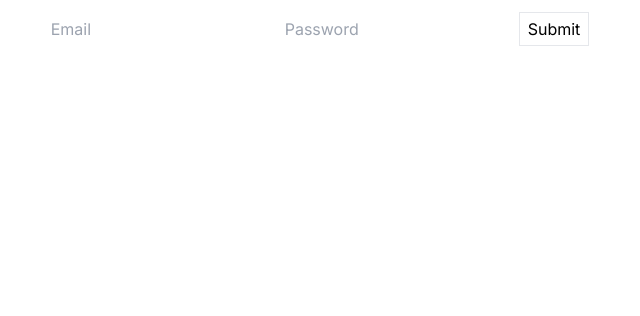
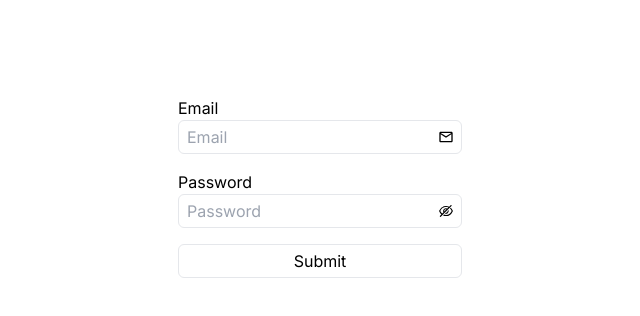
Before and after one commit to thitiphongD/my-shop, a Next.js app: page /en/auth/sign-in in a window 1280 px wide. Shown: the top 316 px of the page, without its empty margins (320-960 px from the left). Built offline with nearby package versions, Linux system fonts and the light colour scheme; no server answers.

Commit message:
fix ui from field

```diff
--- a/src/app/[locale]/auth/sign-in/page.tsx
+++ b/src/app/[locale]/auth/sign-in/page.tsx
@@ -8,12 +8,12 @@ import React, { useState } from "react";
 import { z } from "zod";
 import { zodResolver } from "@hookform/resolvers/zod";
 import FormField from "../../components/form/FormField";
+import { MdOutlineMail } from "react-icons/md";
+
 type SignInForm = z.infer<typeof loginUserSchema>;
 
 const SignInPage = () => {
   const router = useRouter();
-
-  const [isSubmit, setIsSubmit] = useState<boolean>(false);
 
   const {
     register,
@@ -25,35 +25,36 @@ const SignInPage = () => {
 
   const onSubmit = handleSubmit(async (data) => {
     console.log(data);
-    // const email = data.email;
-    // const password = data.password;
-    // try {
-    //   setIsSubmit(true);
-    //   const result = await signIn("credentials", {
-    //     redirect: false,
-    //     email,
-    //     password,
-    //   });
-    //   if (result?.error) {
-    //     console.error("error", result?.error);
-    //     setIsSubmit(false);
-    //     return false;
-    //   }
-    //   router.push("/profile");
-    // } catch (error) {
-    //   setIsSubmit(false);
-    // }
+    const email = data.email;
+    const password = data.password;
+    try {
+      const result = await signIn("credentials", {
+        redirect: false,
+        email,
+        password,
+      });
+      if (result?.error) {
+        console.error("error", result?.error);
+        return false;
+      }
+      router.push("/");
+    } catch (error) {
+      console.log(error);
+    }
   });
 
   return (
-    <div className="flex justify-center">
+    <div className="flex min-h-screen flex-col items-center justify-between py-24">
       <form className="space-y-3" onSubmit={onSubmit}>
+        <div className="grid col-auto">
           <FormField
-          type="email"
+            type="text"
             placeholder="Email"
             name="email"
             register={register}
             error={errors.email}
+            label="Email"
+            icon={<MdOutlineMail />}
           />
           <FormField
             type="password"
@@ -61,10 +62,11 @@ const SignInPage = () => {
             name="password"
             register={register}
             error={errors.password}
+            label="Password"
+            togglePasswordVisibility={true}
           />
-        <button type="submit" className="submit-button">
-          Submit
-        </button>
+          <button type="submit">Submit</button>
+        </div>
       </form>
     </div>
   );
--- a/src/app/[locale]/components/form/FormField.tsx
+++ b/src/app/[locale]/components/form/FormField.tsx
@@ -1,5 +1,6 @@
-import React from "react";
+import React, { useState } from "react";
 import { FormFieldProps } from "../../types/types";
+import { AiOutlineEye, AiOutlineEyeInvisible } from "react-icons/ai";
 
 const FormField: React.FC<FormFieldProps> = ({
   type,
@@ -8,15 +9,43 @@ const FormField: React.FC<FormFieldProps> = ({
   register,
   error,
   valueAsNumber = false,
-}) => (
-  <>
+  label,
+  required = false,
+  icon,
+  togglePasswordVisibility = false,
+}) => {
+  const [isPasswordVisible, setIsPasswordVisible] = useState(false);
+
+  const toggleVisibility = () => {
+    setIsPasswordVisible(!isPasswordVisible);
+  };
+
+  return (
+    <div className="form-field">
+      {label && (
+        <label htmlFor={name} className="form-label">
+          {label} {required && <span className="required-indicator">*</span>}
+        </label>
+      )}
+      <div className="input-wrapper">
         <input
-      type={type}
+          type={isPasswordVisible && togglePasswordVisibility ? "text" : type}
           placeholder={placeholder}
           {...register(name, { valueAsNumber })}
+          id={name}
+          aria-required={required}
+          className={`input-with-icon ${error ? "border-red-500" : ""}`}
         />
+        {icon && <span className="icon">{icon}</span>}
+        {togglePasswordVisibility && (
+          <span className="toggle-password-icon" onClick={toggleVisibility}>
+            {isPasswordVisible ? <AiOutlineEye /> : <AiOutlineEyeInvisible />}
+          </span>
+        )}
+      </div>
       {error && <span className="error-message">{error.message}</span>}
-  </>
+    </div>
   );
+};
 
 export default FormField;
--- a/src/app/[locale]/css/globals.css
+++ b/src/app/[locale]/css/globals.css
@@ -2,6 +2,31 @@
 @tailwind components;
 @tailwind utilities;
 
-button {
-  @apply border py-1 px-2;
+button,
+input {
+  @apply border py-1 px-2 rounded-md;
 }
+
+.form-field {
+  @apply mb-4 w-full;
+}
+
+.input-wrapper {
+  @apply relative w-full;
+}
+
+.icon {
+  @apply absolute right-2 top-1/2 transform -translate-y-1/2 pointer-events-none;
+}
+
+.input-with-icon {
+  @apply w-full pr-10;
+}
+
+.toggle-password-icon {
+  @apply absolute right-2 top-1/2 transform -translate-y-1/2 cursor-pointer;
+}
+
+.error-message {
+  @apply text-red-700 text-xs font-semibold mt-1 block;
+}
--- a/src/app/[locale]/types/types.ts
+++ b/src/app/[locale]/types/types.ts
@@ -1,8 +1,10 @@
+import { ReactNode } from "react";
 import { FieldError, UseFormRegister } from "react-hook-form";
 
 export type FormData = {
   email: string;
   password: string;
+  confirmPassword?: string;
 };
 
 export type InputType = "text" | "email" | "password" | "number";
@@ -10,10 +12,14 @@ export type InputType = "text" | "email" | "password" | "number";
 export type ValidFieldNames = keyof FormData;
 
 export type FormFieldProps = {
-  type: InputType;
+  type: string;
   placeholder: string;
-  name: ValidFieldNames;
+  name: keyof FormData; // Use keyof FormData for the name property
   register: UseFormRegister<FormData>;
   error: FieldError | undefined;
   valueAsNumber?: boolean;
+  label?: string;
+  required?: boolean;
+  icon?: React.ReactNode;
+  togglePasswordVisibility?: boolean;
 };
```
Lines whose indentation alone changed are shown as unchanged.
